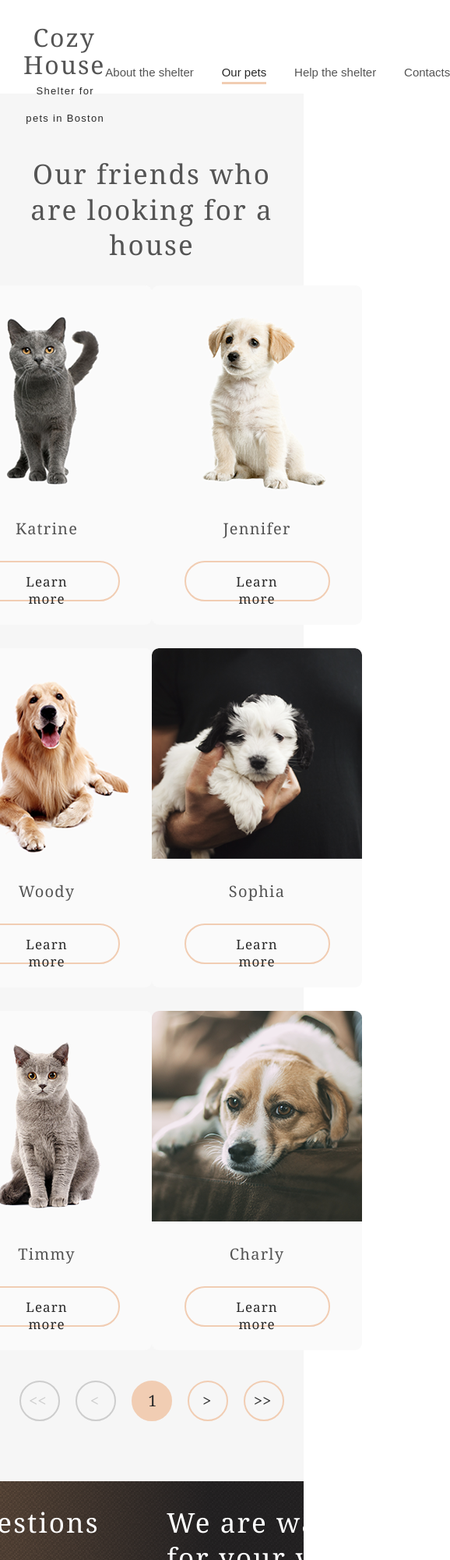
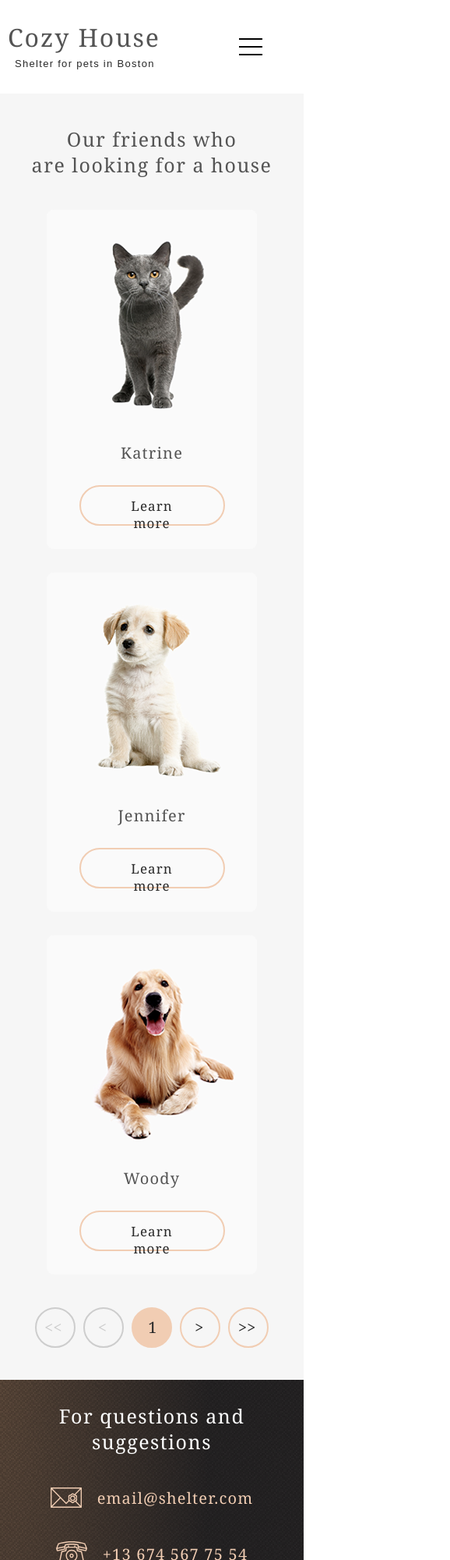
Before and after one commit to Ilya2502/stage2-RSSchool, a plain HTML site: page shelter/pages/pets/index.html in a window 390 px wide. Shown: the top 2000 px of the page at 78% size, 578 px wide, since content can reach past the window. Drawn offline with Linux system fonts and the light colour scheme.

Commit message:
feat: add pets-320

```diff
--- a/shelter/pages/pets/index.html
+++ b/shelter/pages/pets/index.html
@@ -28,6 +28,11 @@
                     <li class="nav-contacts"><a href="#contacts" class="nav-link">Contacts</a></li>
                 </ul>
             </nav>
+            <div class="burger">
+                <span class="burger-line1"></span>
+                <span class="burger-line2"></span>
+                <span class="burger-line3"></span>
+            </div>
         </div>
     </header>
     <main class="main">
--- a/shelter/pages/pets/style.css
+++ b/shelter/pages/pets/style.css
@@ -108,6 +108,23 @@ border-bottom: 3.5px solid var(--color-primary);
 .active-link .nav-link {
 color: var(--color-dark-3xl);
 }
+
+.burger {
+  display: none;
+  height: 22px;
+  flex-direction: column;
+  justify-content: space-between;
+  /* z-index: 10; */
+  cursor: pointer;
+  }
+
+  .burger-line1, .burger-line2, .burger-line3 {
+    width: 30px;
+    height: 2px;
+    background-color: #000000;
+    display: block;
+    transition: 0.5s;
+  }
 
 /*   ------------- main -------------- */
 
@@ -450,4 +467,100 @@ color: var(--color-dark-3xl);
   margin-top: 0;
 }
 
+
+@media (max-width: 767.9px) {
+  .container {
+    max-width: 767.9px;
+    padding: 0 10px;
+    }
+
+  .header {
+    padding-right: 43px;
+    }
+
+  .burger {
+    display: flex;
+    margin-bottom: 10px;
+  }
+
+  .nav {
+    display: none;
+  }
+
+  /* -------  main ------- */
+
+  .main-container {
+    padding: 42px 10px 41px;
+    row-gap: 42px;
+  }
+
+  .slider-title {
+    font-size: 2.5rem;
+  }
+
+  .fourth-card, .fifth-card, .sixth-card {
+    display: none;
+  }
+
+  .slider-container {
+    min-width: 270px;
+    width: 270px;
+  }
+
+  .slider-navigation-container {
+    padding: 0;
+    column-gap: 10px;
+  }
+
+  /*  --------  footer  -------- */
+
+ .footer h3 {
+  font-size: 2.5rem;
 }
+
+.footer-container {
+ padding-top: 30px;
+ row-gap: 43px;
+}
+
+.footer-text-container {
+ flex-direction: column;
+ min-width: 320px;
+ align-items: center;
+ row-gap: 40px;
+}
+
+.for-questions-container, .for-visit-container {
+ align-items: center;
+ text-align: center;
+}
+
+.footer-link-container {
+ justify-content: center;
+}
+
+.visit-title {
+ margin: 0 15px;
+}
+
+.visit-places-list {
+ align-items: flex-start;
+}
+
+.footer-link {
+ text-align: left;
+}
+
+.for-visit-container {
+ row-gap: 37px;
+}
+
+.visit-places-list {
+ row-gap: 38px;
+}
+
+.footer-dog {
+ width: 260px;
+ height: 269px;
+}
+}
```
